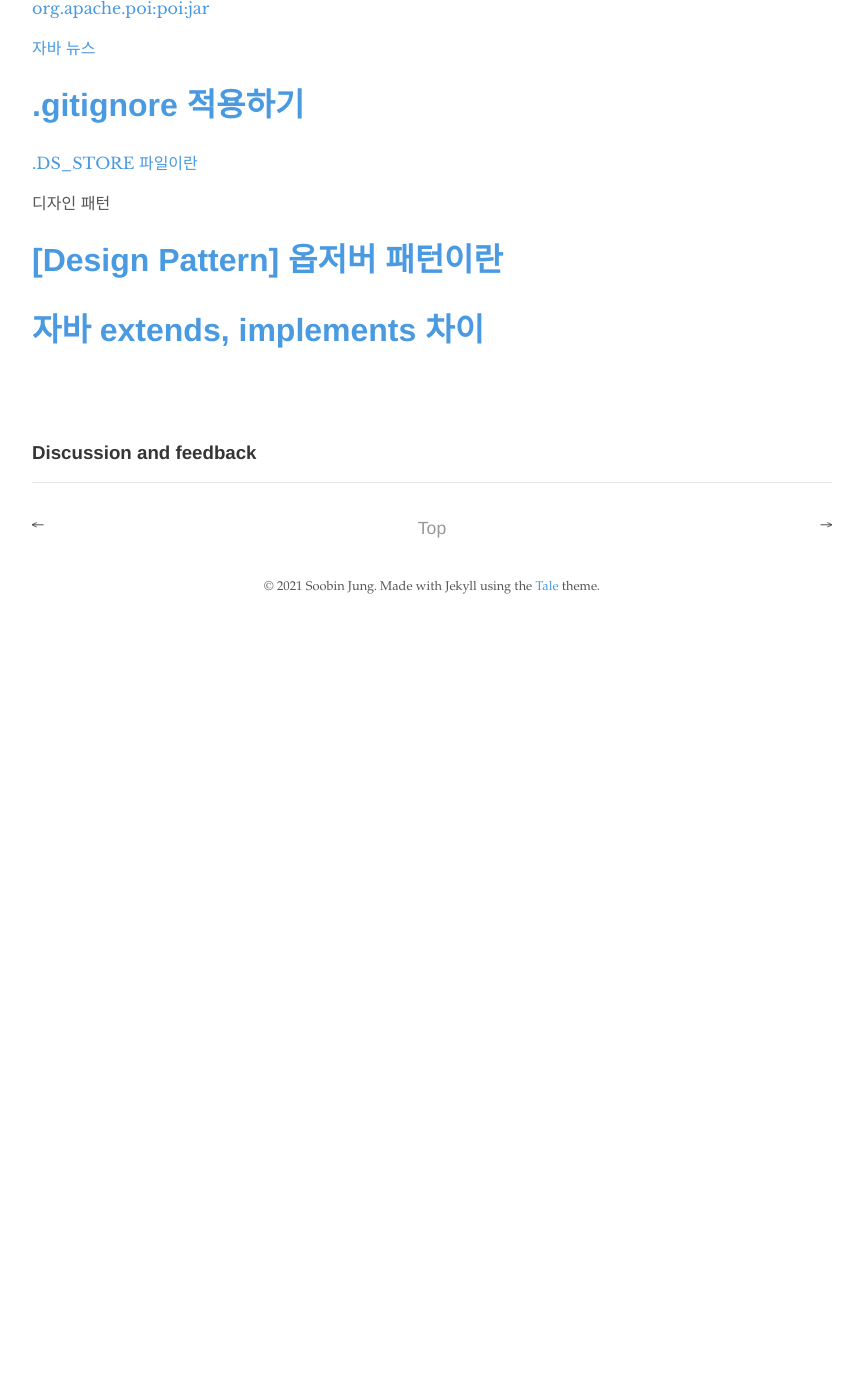
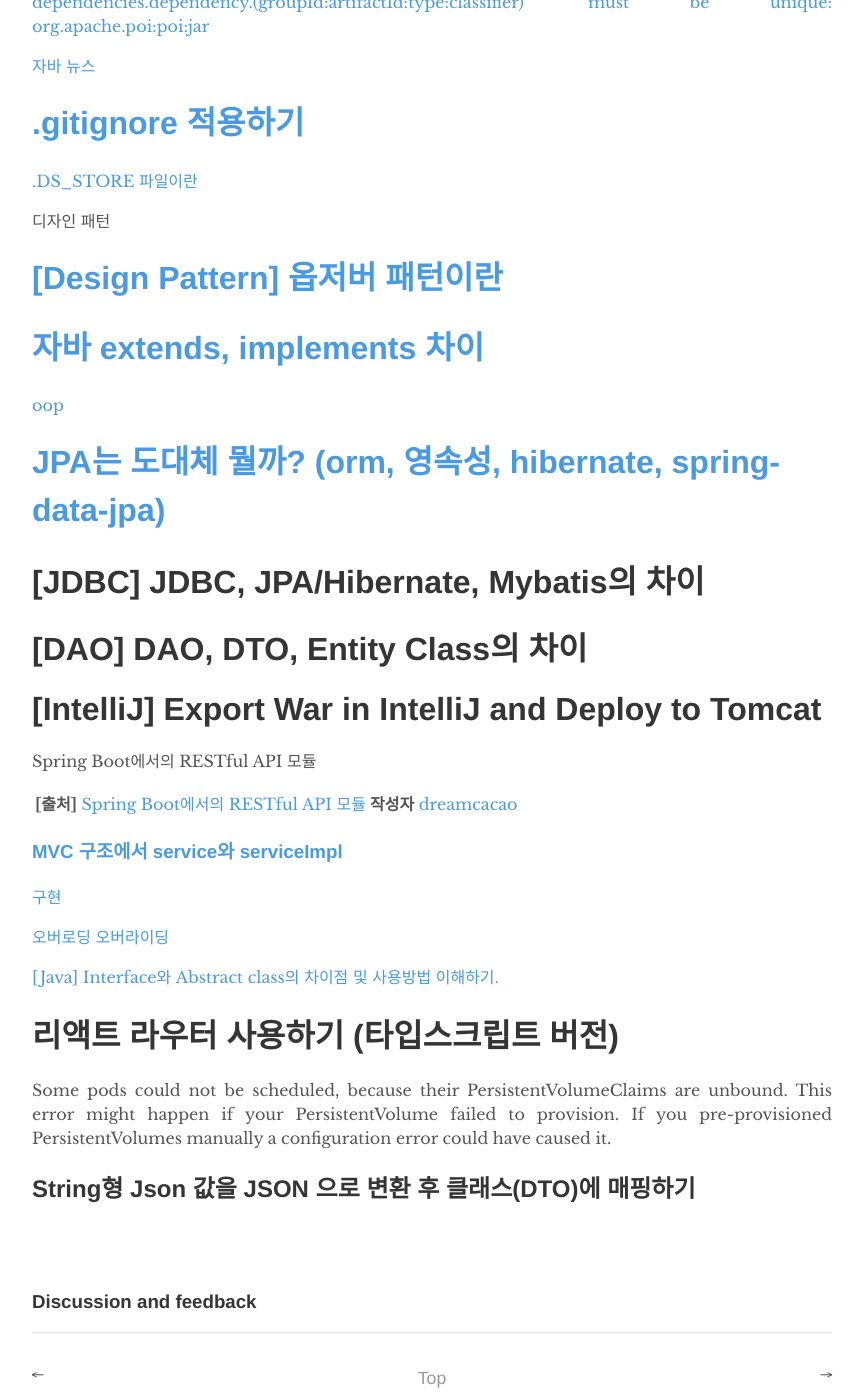
Before and after one commit to SoobinJung1013/SoobinJung1013.github.io, a Jekyll site: the page built from _posts/2021-05-29-80.md, in a window 1280 px wide and 1400 px high, scrolled down 604 px. Shown: the whole window, without its empty margins (208-1071 px from the left). Built offline with Jekyll 4.4.1, drawn with Linux system fonts in a browser that asks for light colours; comment, search, counter and statistics services are not loaded; before the commit the page ends 1234 px from its top, so only the background shows below that; some of the changed text lies outside the part shown.

Commit message:
java sibal

```diff
--- a/_posts/2021-05-29-80.md
+++ b/_posts/2021-05-29-80.md
@@ -1,6 +1,6 @@
 ---
 layout: post
-title:  "Soobin zzang"
+title:  "자바 과제 참고자료g"
 author: "Soobin Jung"
 comments: true
 tags: Tale
@@ -29,3 +29,55 @@ tags: Tale
 # [[Design Pattern] 옵저버 패턴이란](https://gmlwjd9405.github.io/2018/07/08/observer-pattern.html)
 
 # [자바 extends, implements 차이](https://velog.io/@hkoo9329/%EC%9E%90%EB%B0%94-extends-implements-%EC%B0%A8%EC%9D%B4)
+
+
+
+[oop](https://velog.io/@hkoo9329/OOPObject-Oriented-Programming-%EA%B0%9D%EC%B2%B4-%EC%A7%80%ED%96%A5-%ED%94%84%EB%A1%9C%EA%B7%B8%EB%9E%98%EB%B0%8D-%EC%9D%B4%EB%9E%80)
+
+# [JPA는 도대체 뭘까? (orm, 영속성, hibernate, spring-data-jpa)](https://velog.io/@adam2/JPA%EB%8A%94-%EB%8F%84%EB%8D%B0%EC%B2%B4-%EB%AD%98%EA%B9%8C-orm-%EC%98%81%EC%86%8D%EC%84%B1-hibernate-spring-data-jpa)
+
+# [JDBC] JDBC, JPA/Hibernate, Mybatis의 차이
+
+
+
+# [DAO] DAO, DTO, Entity Class의 차이
+
+
+
+# [IntelliJ] Export War in IntelliJ and Deploy to Tomcat
+
+
+
+Spring Boot에서의 RESTful API 모듈
+
+**[출처]** [Spring Boot에서의 RESTful API 모듈](https://blog.naver.com/sjc02183/221788777301)|**작성자** [dreamcacao](https://blog.naver.com/sjc02183)
+
+### [MVC 구조에서 service와 serviceImpl](https://multifrontgarden.tistory.com/97)
+
+
+
+
+
+[구현](https://ko.wikipedia.org/wiki/%EA%B5%AC%ED%98%84)
+
+
+
+[오버로딩 오버라이딩](https://hyoje420.tistory.com/14)
+
+[[Java] Interface와 Abstract class의 차이점 및 사용방법 이해하기.](https://postitforhooney.tistory.com/entry/Java-Interface)
+
+# 리액트 라우터 사용하기 (타입스크립트 버전)
+
+
+
+
+
+Some pods could not be scheduled, because their PersistentVolumeClaims are unbound. This error might happen if your PersistentVolume failed to provision. If you pre-provisioned PersistentVolumes manually a configuration error could have caused it.
+
+
+
+
+
+
+
+## String형 Json 값을 JSON 으로 변환 후 클래스(DTO)에 매핑하기
```
Also changed, not shown: _posts/2021-05-30-81.md (added, +136 -0 lines).
